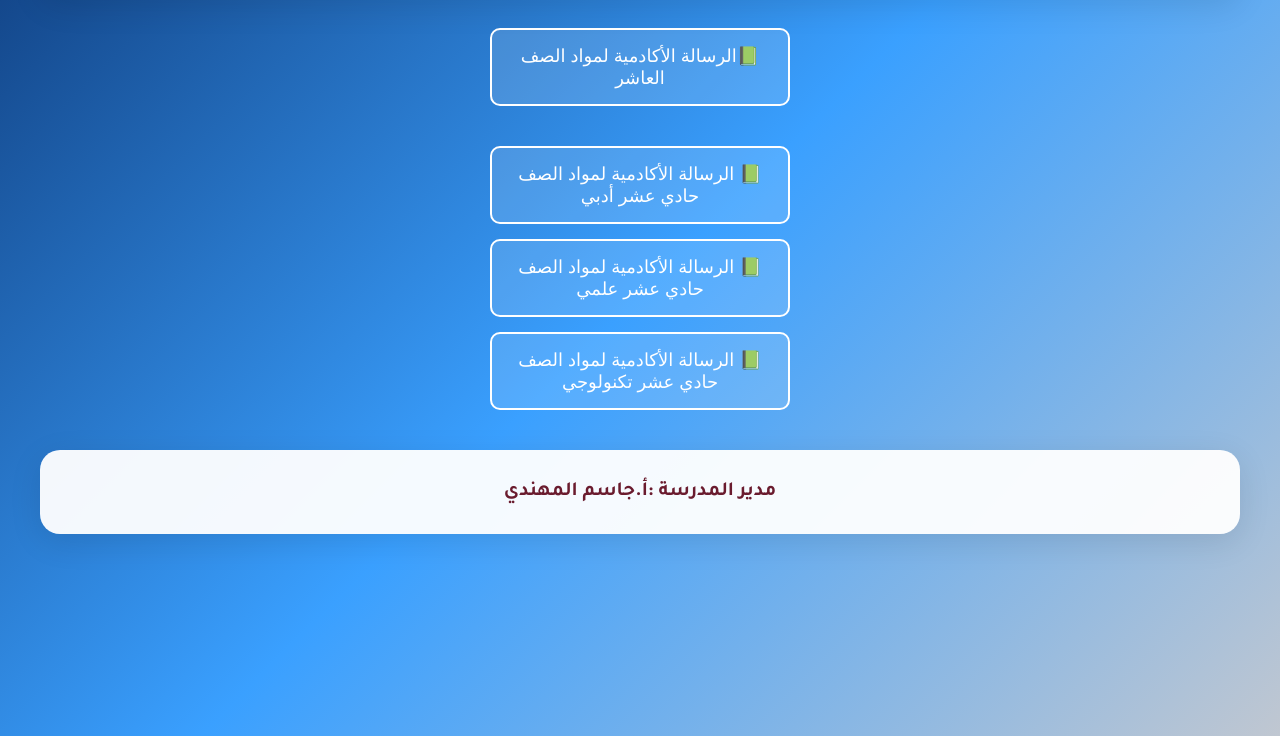
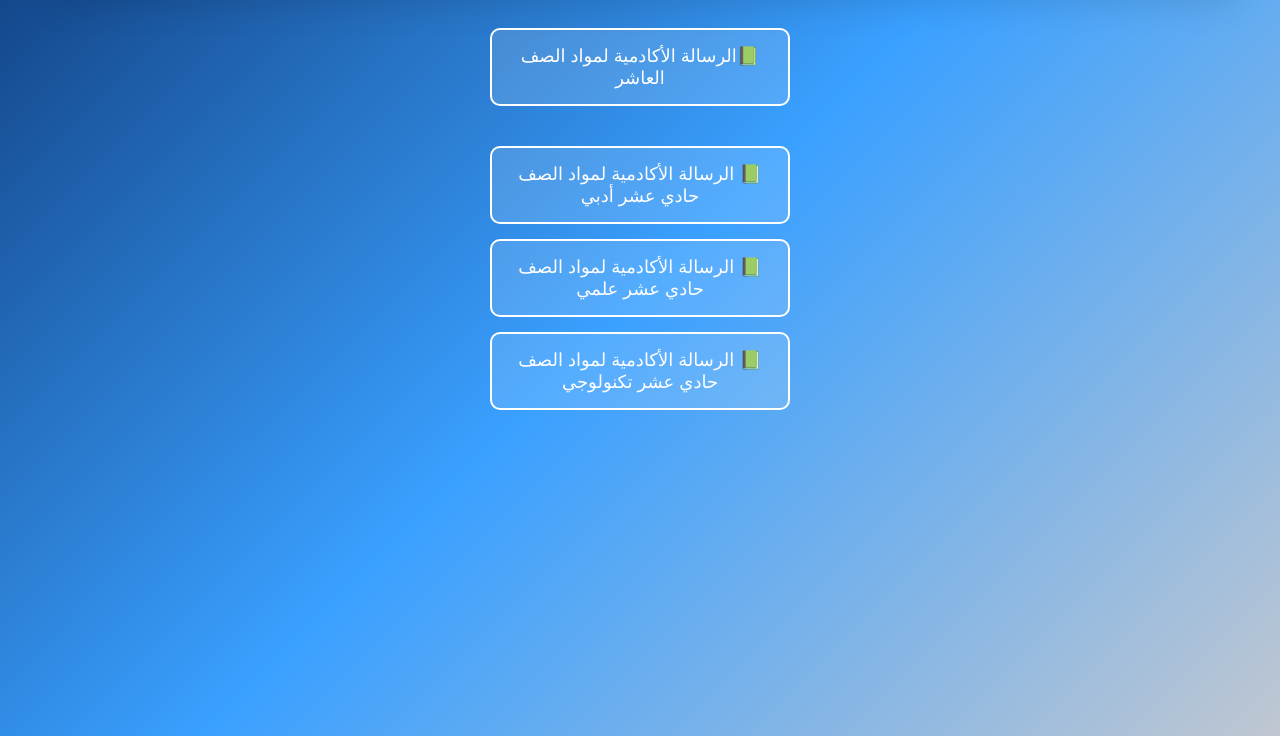
Before and after one commit to sofienlachheb/student-kit, a plain HTML site: page message.html in a window 1280 px wide. Shown: the part 144-880 px from the top of the page. Drawn offline with Linux system fonts and the light colour scheme.

Commit message:
Update message.html

```diff
--- a/message.html
+++ b/message.html
@@ -210,11 +210,7 @@
               </tbody>
             </table>
           </div>
-    <!-- Footer -->
-    <div class="footer">
 
-      <div><p  class="footer-text"   style="color:#6A1B2E">مدير المدرسة :أ.جاسم المهندي</p></div>
-    </div>
 
 </div>
 
```
